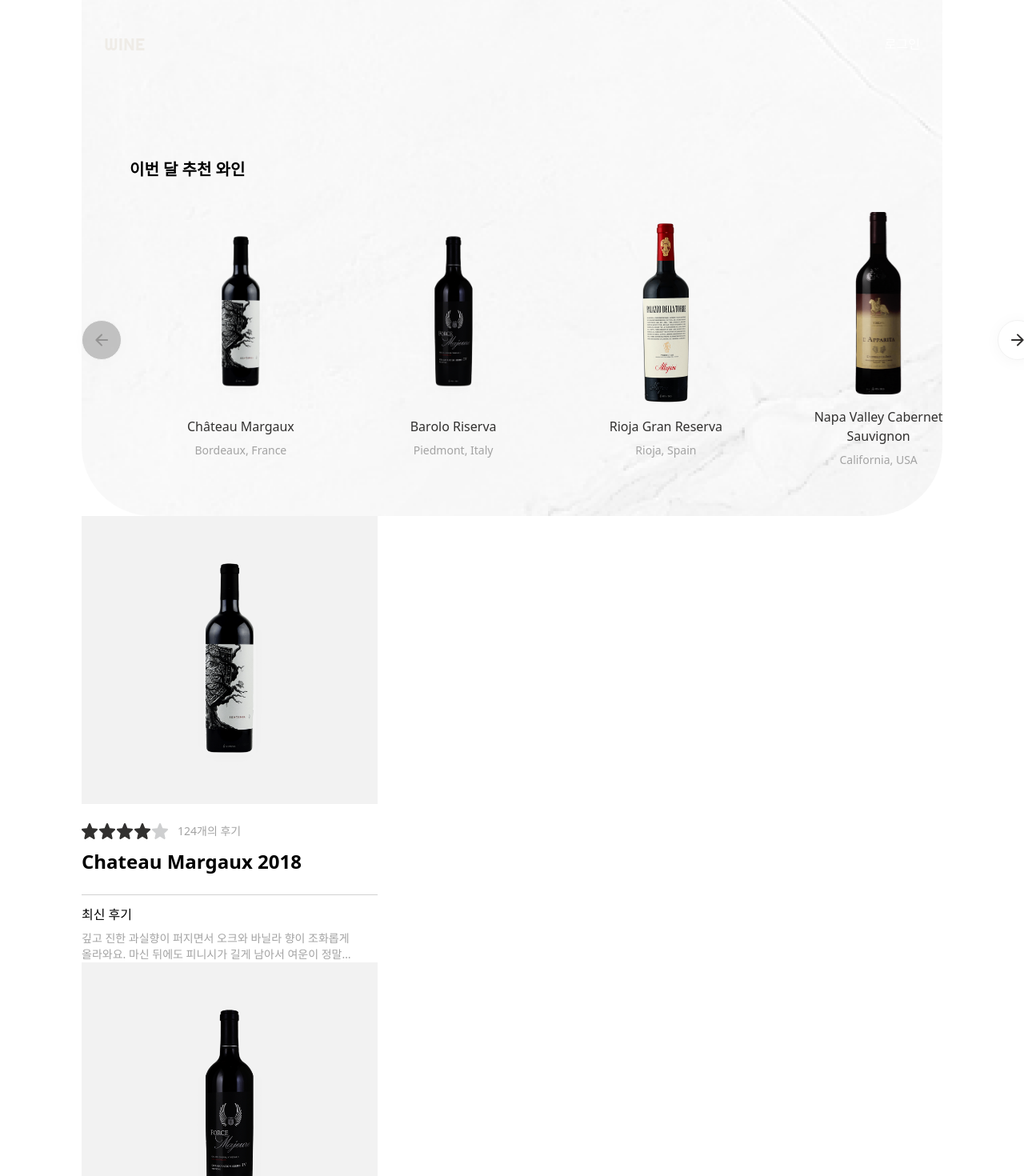
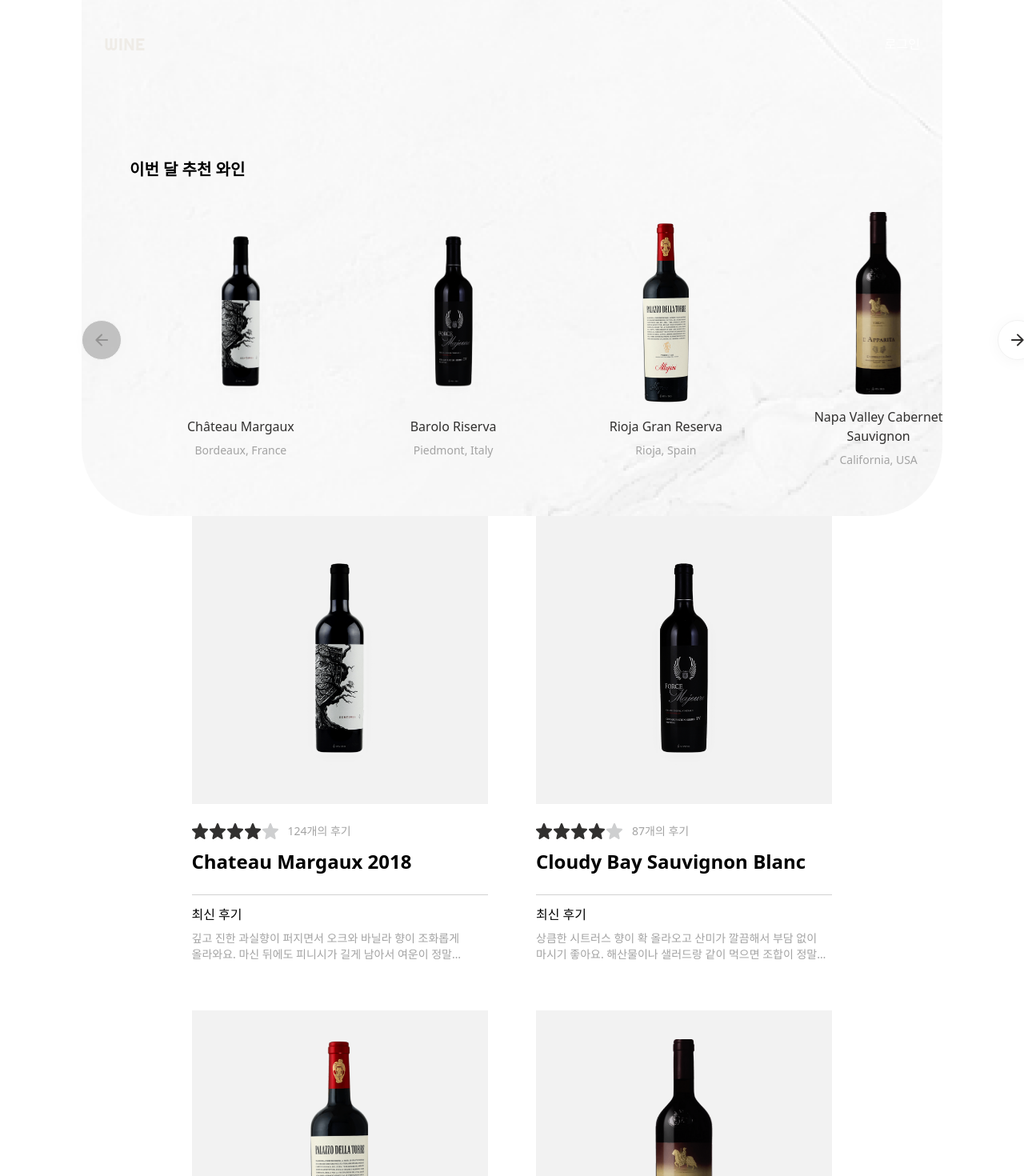
Before and after one commit to 2ruuuu/wine, a Next.js app: page /wines in a window 1280 px wide. Shown: the top 1470 px of the page at 80% size. Built offline with nearby package versions, Linux system fonts and the light colour scheme; a web font is replaced by a local one.

Commit message:
feat: 와인 리스트 컴포넌트 구현

```diff
--- a/src/app/wines/components/WineList/WineList.tsx
+++ b/src/app/wines/components/WineList/WineList.tsx
@@ -3,7 +3,7 @@ import { WineListProps } from './type';
 
 const WineList = ({ wines }: WineListProps) => {
   return (
-    <div className="">
+    <div className="grid grid-cols-2 gap-15 max-w-[801px] mx-auto">
       {wines.map((wine) => (
         <div key={wine.id}>
           <WineCard {...wine} />
```
